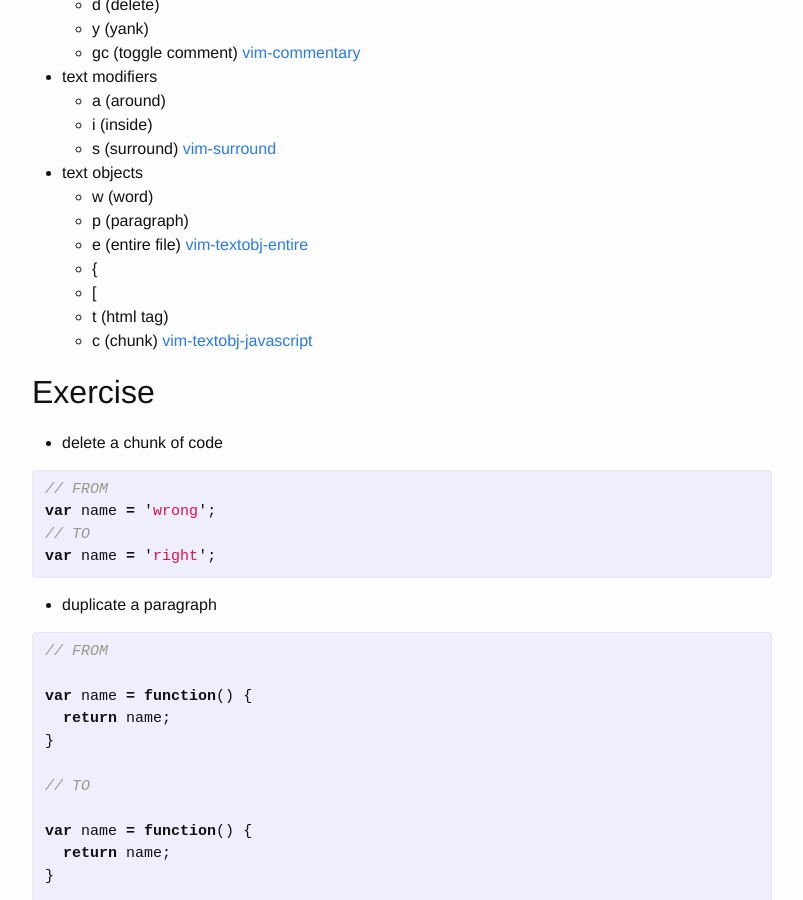
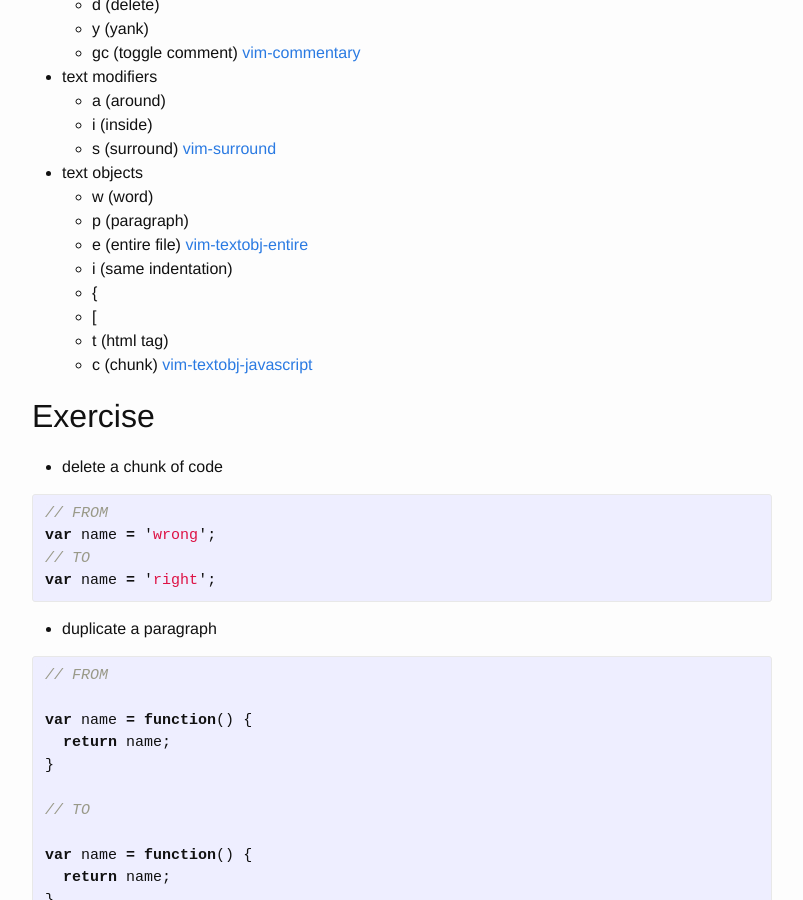
Before and after one commit to poetic/viminutes, a Jekyll site: the page built from _posts/2016-01-17-speak-in-vim.markdown, in a window 1280 px wide and 900 px high, scrolled down 1112 px. Shown: the whole window, without its empty margins (238-1041 px from the left). Built offline with Jekyll 4.4.1, drawn with Linux system fonts in a browser that asks for light colours.

Commit message:
add indent

```diff
--- a/_posts/2016-01-17-speak-in-vim.markdown
+++ b/_posts/2016-01-17-speak-in-vim.markdown
@@ -53,6 +53,7 @@ var user = {
   - w (word)
   - p (paragraph)
   - e (entire file) [vim-textobj-entire](https://github.com/kana/vim-textobj-entire)
+  - i (same indentation)
   - {
   - \[
   - t (html tag)
```
